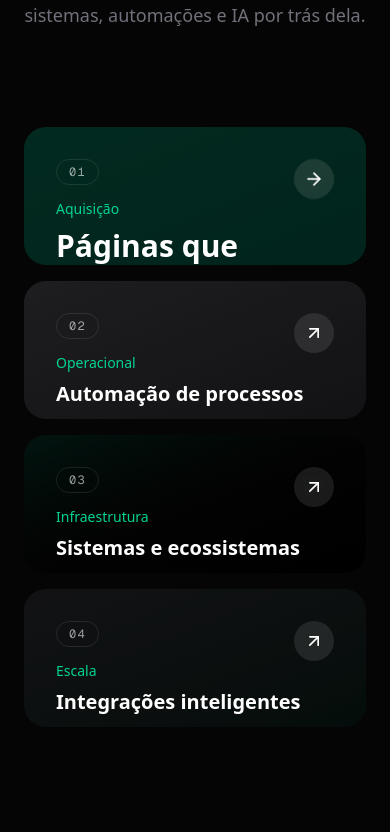
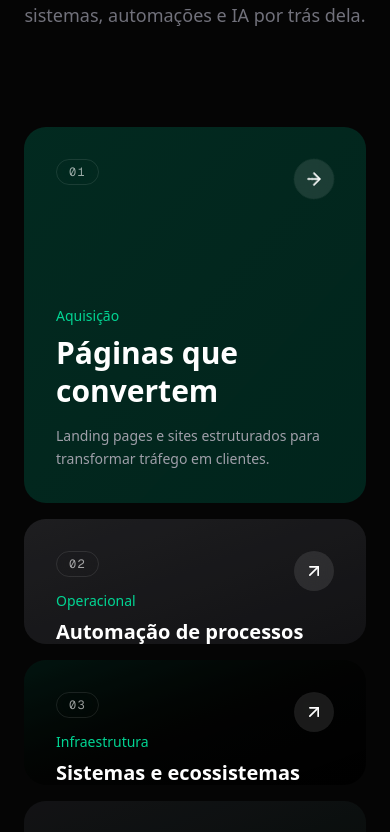
Before and after one commit to Pedrinhostay/pedromiguel, a Next.js app: page / in a window 390 px wide. Shown: the part 1180-2012 px from the top of the page. Built offline with nearby package versions, Linux system fonts and the light colour scheme.

Commit message:
fix:adjust mobile section soluctions

```diff
--- a/components/sections/Solutions.tsx
+++ b/components/sections/Solutions.tsx
@@ -96,12 +96,12 @@
                 </div>
 
                 {/* Galeria Expansiva */}
-                <div className="flex flex-col lg:flex-row gap-4 h-[600px] w-full mb-32">
+                <div className="flex flex-col lg:flex-row gap-4 h-[800px] lg:h-[600px] w-full mb-32">
                     {solutionKeys.map((item) => (
                         <motion.div
                             key={item.id}
-                            className={`relative rounded-3xl overflow-hidden cursor-pointer transition-all duration-500 ease-[cubic-bezier(0.25,0.46,0.45,0.94)] ${activeId === item.id ? "lg:flex-[3]" : "lg:flex-[1]"
-                                } flex-1 min-h-[100px]`}
+                            className={`relative rounded-3xl overflow-hidden cursor-pointer transition-all duration-500 ease-[cubic-bezier(0.25,0.46,0.45,0.94)] ${activeId === item.id ? "flex-[3]" : "flex-[1]"
+                                } min-h-[100px]`}
                             onClick={() => setActiveId(item.id)}
                             onMouseEnter={() => setActiveId(item.id)}
                         >
```
